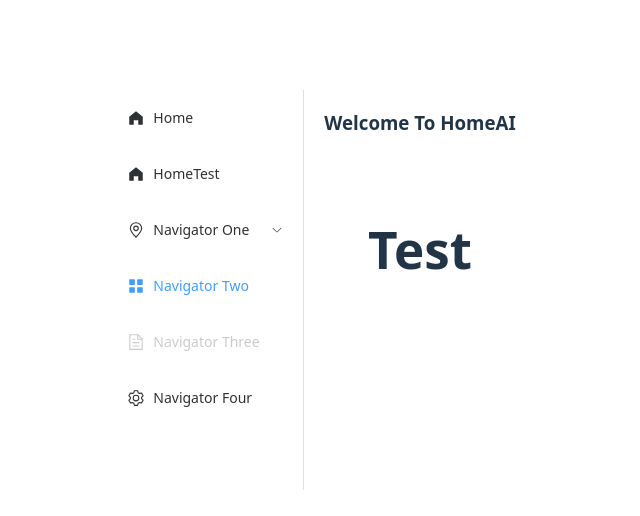
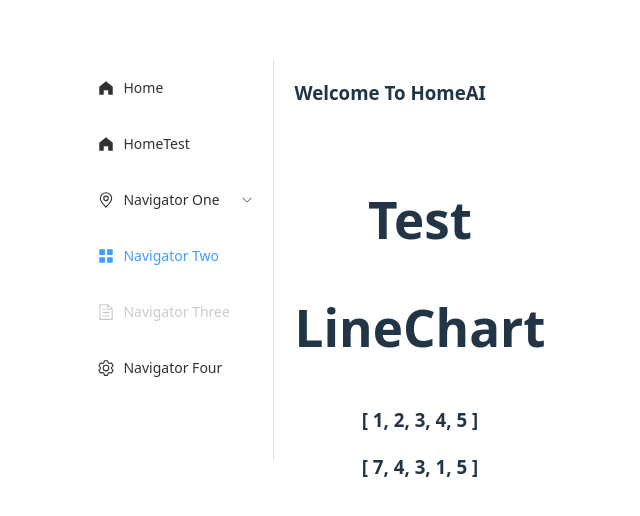
Before and after one commit to vanslar/HomeAIService, a Vue app in the folder 00_FrontEnd/HomeAI/: page /HomeViewTest in a window 1280 px wide. Shown: the part 110-626 px from the top of the page, without its empty margins (320-960 px from the left). Built offline with nearby package versions, Linux system fonts and the light colour scheme.

Commit message:
创建测试模版页

```diff
--- a/00_FrontEnd/HomeAI/src/Views/HomeView/HomeView_test.vue
+++ b/00_FrontEnd/HomeAI/src/Views/HomeView/HomeView_test.vue
@@ -1,9 +1,17 @@
 <script setup>
+    import LineChart from '../../components/ChartView/LineChart.vue'
+    const funcDataLoader = () => {
+        return {
+            x: [1, 2, 3, 4, 5],
+            y: [7, 4, 3, 1, 5]
+        }
+    }
 </script>
 
 <template>
     <div>
         <h1>Test</h1>
+        <LineChart :funcDataLoader="funcDataLoader" />
     </div>
 </template>
 
--- /dev/null
+++ b/00_FrontEnd/HomeAI/src/components/ChartView/LineChart.vue
@@ -0,0 +1,23 @@
+<script setup>
+    import { ref, onMounted, defineProps } from 'vue'
+    const props = defineProps({
+        funcDataLoader: {
+            type: Function,
+            required: false
+        }
+    });
+    var data = ref(0)
+
+    onMounted(() => {
+        console.log("LineChart")
+        console.log(props.funcDataLoader())
+        data.value = props.funcDataLoader()
+
+    })
+</script>
+<template>
+    <h1>LineChart</h1>
+    <h3>{{ data.x }}</h3>
+    <h3>{{ data.y }}</h3>
+</template>
+<style scoped></style>
```
